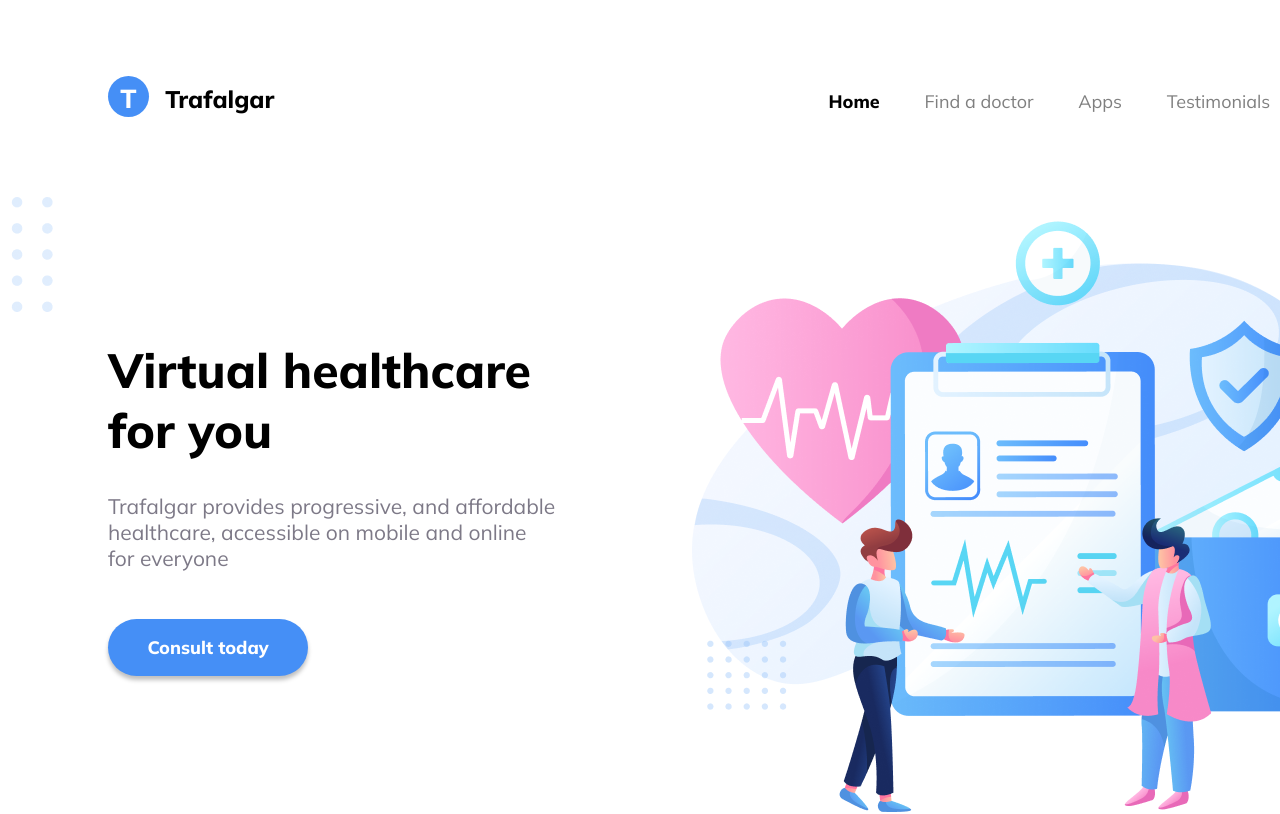
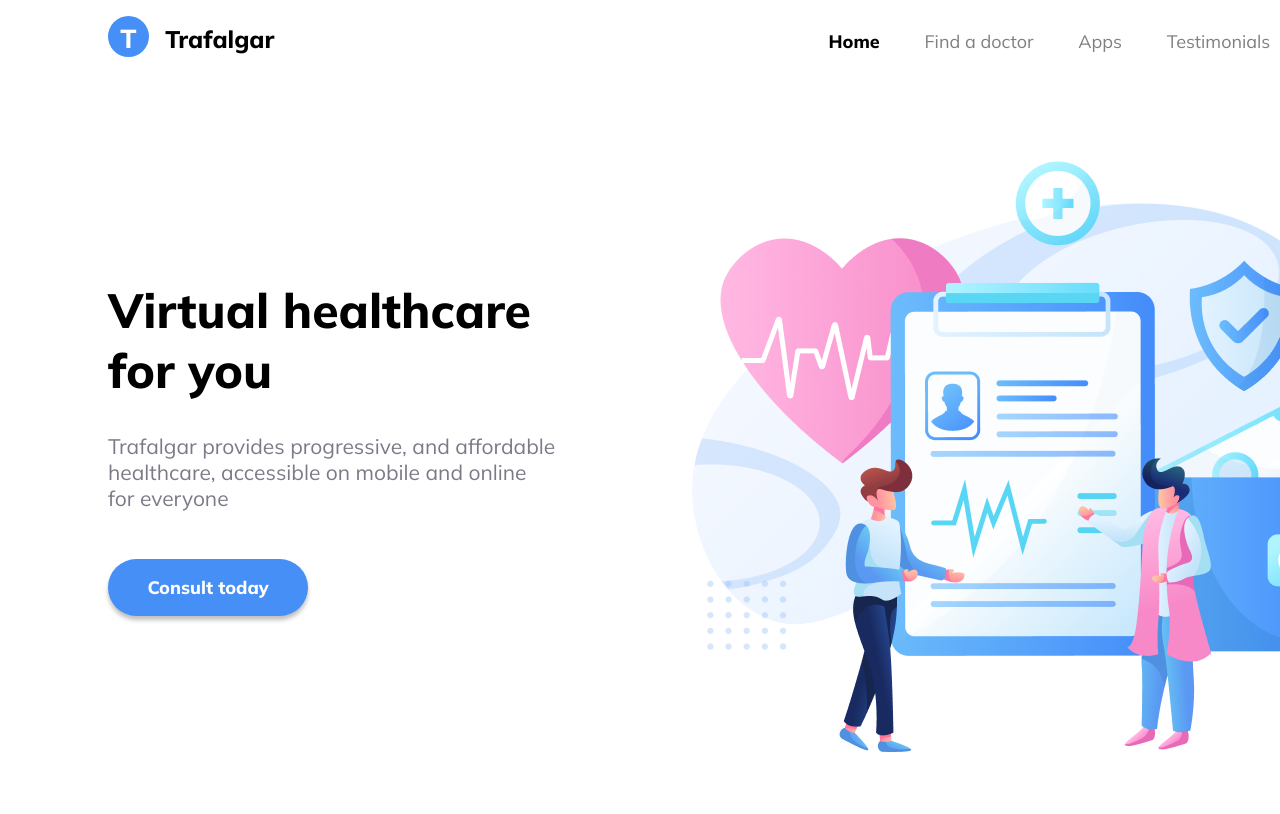
Before and after one commit to afzalavalbayev/Trafalgar, a plain HTML site: page index.html in a window 1280 px wide. Shown: the top 814 px of the page. Drawn offline with Linux system fonts and the light colour scheme.

Commit message:
intro fixed

```diff
--- a/css/style.css
+++ b/css/style.css
@@ -16,9 +16,7 @@
 #first_page {
   width: 1487px;
   height: 719px;
-  margin-top: 60px;
-  margin-left: 0px;
-  position: absolute;
+  margin: auto;
 }
 
 .trafalgar_heading {
@@ -81,10 +79,10 @@ a {
 .illustration{
   display: inline-block;
   margin-top: 84px;
+
 }
 
 .second_page{
-  margin-top: 730px;
   text-align: center;
   background-image: url(./Vector\ \(1\).png);
   background-repeat: no-repeat;
```
